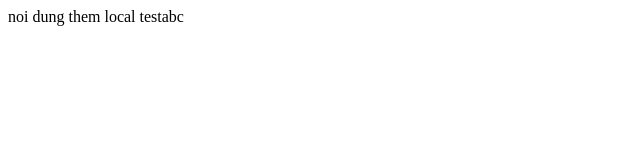
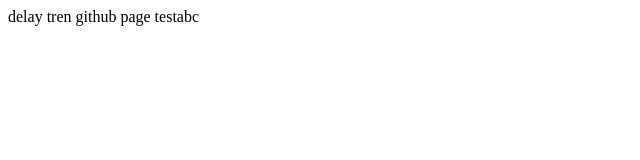
Before and after one commit to adminkha/learn_git_remote, a plain HTML site: page index.html in a window 1280 px wide. Shown: the full height of the page, 0-640 px from the left. Drawn offline with Linux system fonts and the light colour scheme.

Commit message:
Update index.html

```diff
--- a/index.html
+++ b/index.html
@@ -6,7 +6,7 @@
     <title>Document</title>
 </head>
 <body>
-    noi dung them local
+    delay tren github page
 </body>
 </html>
 testabc
```
